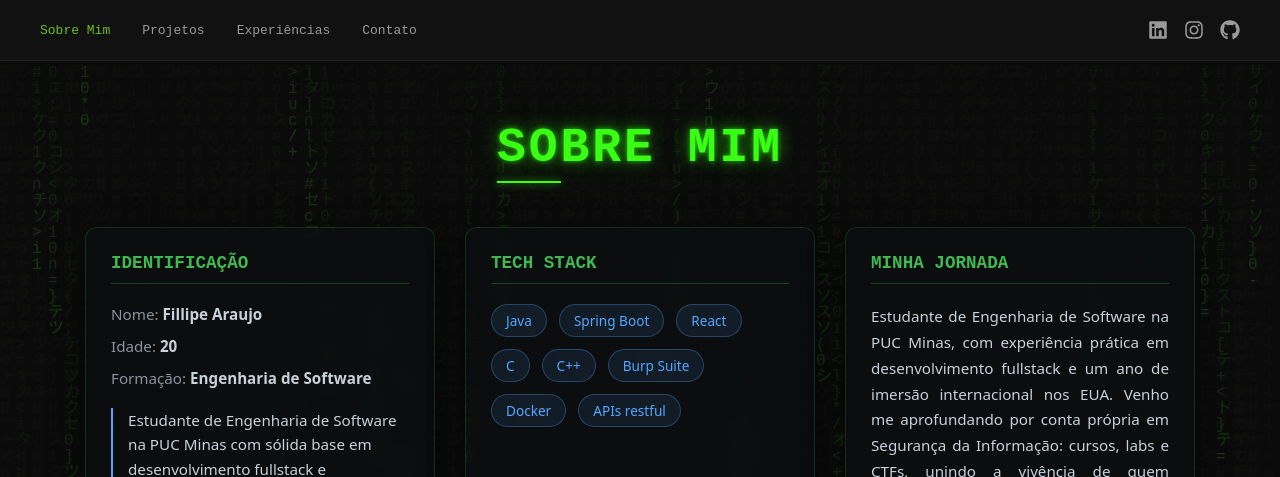
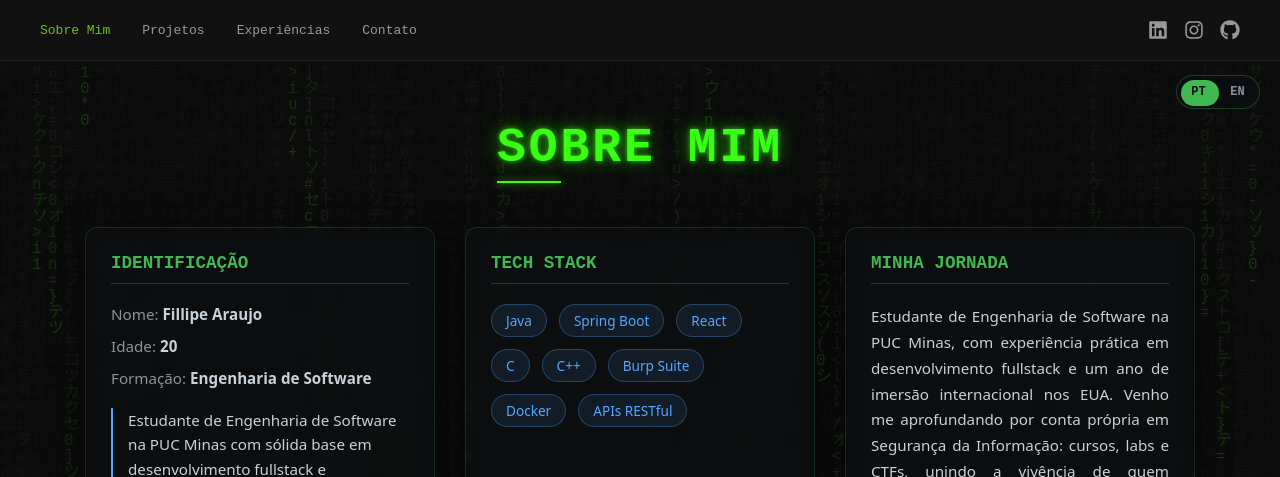
Before and after one commit to FillipeG/portfolio-pessoal, a React (Vite) app: page / in a window 1280 px wide. Shown: the top 477 px of the page. Built offline with nearby package versions, Linux system fonts and the light colour scheme.

Commit message:
feat: adiciona versão bilíngue (PT/EN) na página Sobre Mim

```diff
--- a/src/App.jsx
+++ b/src/App.jsx
@@ -1,4 +1,5 @@
 import { BrowserRouter, Routes, Route } from 'react-router-dom';
+import { LanguageProvider } from './context/LanguageContext';
 import Header from './components/Header';
 import Footer from './components/Footer';
 import SobreMim from './pages/SobreMim';
@@ -8,6 +9,7 @@ import Contato from './pages/Contato';
 
 export default function App() {
   return (
+    <LanguageProvider>
       <BrowserRouter>
         <Header />
         <Routes>
@@ -18,5 +20,6 @@ export default function App() {
         </Routes>
         <Footer />
       </BrowserRouter>
+    </LanguageProvider>
   );
 }
--- /dev/null
+++ b/src/components/LanguageToggle.jsx
@@ -0,0 +1,18 @@
+import { useLanguage } from '../context/LanguageContext';
+import '../styles/LanguageToggle.css';
+
+export default function LanguageToggle() {
+  const { language, toggleLanguage } = useLanguage();
+
+  return (
+    <button
+      className="language-toggle"
+      onClick={toggleLanguage}
+      aria-label="Switch language"
+    >
+      <span className={`lang-option ${language === 'pt' ? 'active' : ''}`}>PT</span>
+      <span className={`lang-option ${language === 'en' ? 'active' : ''}`}>EN</span>
+      <span className={`toggle-slider ${language === 'en' ? 'slide-right' : ''}`} />
+    </button>
+  );
+}
--- /dev/null
+++ b/src/context/LanguageContext.jsx
@@ -0,0 +1,21 @@
+import { createContext, useContext, useState } from 'react';
+
+const LanguageContext = createContext();
+
+export function LanguageProvider({ children }) {
+  const [language, setLanguage] = useState('pt');
+
+  const toggleLanguage = () => {
+    setLanguage((prev) => (prev === 'pt' ? 'en' : 'pt'));
+  };
+
+  return (
+    <LanguageContext.Provider value={{ language, toggleLanguage }}>
+      {children}
+    </LanguageContext.Provider>
+  );
+}
+
+export function useLanguage() {
+  return useContext(LanguageContext);
+}
--- a/src/pages/SobreMim.jsx
+++ b/src/pages/SobreMim.jsx
@@ -1,38 +1,85 @@
 import PageTitle from '../components/PageTitle';
 import MatrixRain from '../components/MatrixRain';
+import LanguageToggle from '../components/LanguageToggle';
+import { useLanguage } from '../context/LanguageContext';
 import '../styles/SobreMim.css';
 
+const content = {
+  pt: {
+    pageTitle: 'Sobre Mim',
+    identificacao: 'IDENTIFICAÇÃO',
+    nomeLabel: 'Nome:',
+    nome: 'Fillipe Araujo',
+    idadeLabel: 'Idade:',
+    idade: '20',
+    formacaoLabel: 'Formação:',
+    formacao: 'Engenharia de Software',
+    bio: `Estudante de Engenharia de Software na PUC Minas com sólida base em
+      desenvolvimento fullstack e experiência prática na construção de
+      aplicações reais. Apaixonado por Cybersecurity desde a infância,
+      atuo ativamente no desenvolvimento técnico na área por meio de cursos,
+      laboratórios práticos e CTFs, unindo a visão de desenvolvimento
+      de software com a mentalidade de segurança ofensiva e defensiva.`,
+    techStack: 'TECH STACK',
+    jornada: 'MINHA JORNADA',
+    jornadaTexto: `Estudante de Engenharia de Software na PUC Minas, com experiência
+      prática em desenvolvimento fullstack e um ano de imersão internacional nos EUA.
+      Venho me aprofundando por conta própria em Segurança da Informação: cursos,
+      labs e CTFs, unindo a vivência de quem desenvolve à capacidade de identificar
+      e corrigir vulnerabilidades. Interesse particular em AppSec e SecOps.`,
+  },
+  en: {
+    pageTitle: 'About Me',
+    identificacao: 'IDENTIFICATION',
+    nomeLabel: 'Name:',
+    nome: 'Fillipe Araujo',
+    idadeLabel: 'Age:',
+    idade: '20',
+    formacaoLabel: 'Education:',
+    formacao: 'Software Engineering',
+    bio: `Software Engineering student at PUC Minas with a solid foundation in
+      fullstack development and hands-on experience building real-world
+      applications. Passionate about Cybersecurity since childhood,
+      I actively work on the technical side of the field through courses,
+      hands-on labs, and CTFs, combining a development mindset with
+      offensive and defensive security thinking.`,
+    techStack: 'TECH STACK',
+    jornada: 'MY JOURNEY',
+    jornadaTexto: `Software Engineering student at PUC Minas, with hands-on
+      fullstack development experience and a year of international immersion
+      in the US. I've been diving deeper into Information Security on my own:
+      courses, labs, and CTFs, combining a developer's perspective with the
+      ability to identify and fix vulnerabilities. Particular interest in
+      AppSec and SecOps.`,
+  },
+};
+
 export default function SobreMim() {
+  const { language } = useLanguage();
+  const t = content[language];
+
   return (
     <section className="sobre-mim-section">
       <MatrixRain />
+      <LanguageToggle />
 
       <div className="sobre-mim-content">
-        <PageTitle>Sobre Mim</PageTitle>
+        <PageTitle>{t.pageTitle}</PageTitle>
 
         <div className="tech-cards-container">
 
-          {}
           <div className="tech-card">
-            <h3> IDENTIFICAÇÃO</h3>
-            <p>Nome: <span>Fillipe Araujo</span></p>
-            <p>Idade: <span>20</span></p>
-            <p>Formação: <span>Engenharia de Software</span></p>
+            <h3>{t.identificacao}</h3>
+            <p>{t.nomeLabel} <span>{t.nome}</span></p>
+            <p>{t.idadeLabel} <span>{t.idade}</span></p>
+            <p>{t.formacaoLabel} <span>{t.formacao}</span></p>
             <div className="bio-box">
-              <p>
-                Estudante de Engenharia de Software na PUC Minas com sólida base em
-                desenvolvimento fullstack e experiência prática na construção de
-                aplicações reais. Apaixonado por Cybersecurity desde a infância,
-                atuo ativamente no desenvolvimento técnico na área por meio de cursos,
-                laboratórios práticos e CTFs, unindo a visão de desenvolvimento
-                 de software com a mentalidade de segurança ofensiva e defensiva.
-              </p>
+              <p>{t.bio}</p>
             </div>
           </div>
 
-          {}
           <div className="tech-card">
-            <h3> TECH STACK</h3>
+            <h3>{t.techStack}</h3>
             <ul className="stack-list">
               <li>Java</li>
               <li>Spring Boot</li>
@@ -41,18 +88,14 @@ export default function SobreMim() {
               <li>C++</li>
               <li>Burp Suite</li>
               <li>Docker</li>
-              <li>APIs restful</li>
+              <li>APIs RESTful</li>
             </ul>
           </div>
 
-          {}
           <div className="tech-card">
-            <h3> MINHA JORNADA</h3>
+            <h3>{t.jornada}</h3>
             <div className="story-content">
-              <p>
-                Estudante de Engenharia de Software na PUC Minas, com experiência prática em desenvolvimento fullstack e um ano de imersão internacional nos EUA. Venho me aprofundando por conta própria em Segurança da Informação: cursos, labs e CTFs, unindo a vivência de quem desenvolve à capacidade de identificar e corrigir vulnerabilidades. Interesse particular em AppSec e SecOps.
-
-              </p>
+              <p>{t.jornadaTexto}</p>
             </div>
           </div>
 
--- /dev/null
+++ b/src/styles/LanguageToggle.css
@@ -0,0 +1,56 @@
+.language-toggle {
+  position: fixed;
+  top: 75px;
+  right: 20px;
+  z-index: 100;
+
+  display: flex;
+  align-items: center;
+  gap: 4px;
+
+  background: rgba(10, 15, 20, 0.6);
+  border: 1px solid rgba(63, 185, 80, 0.3);
+  border-radius: 20px;
+  padding: 4px;
+  width: 84px;
+  height: 34px;
+
+  cursor: pointer;
+  backdrop-filter: blur(8px);
+  overflow: hidden;
+}
+
+.language-toggle:hover {
+  border-color: rgba(63, 185, 80, 0.7);
+}
+
+.lang-option {
+  flex: 1;
+  text-align: center;
+  font-size: 0.75rem;
+  font-family: 'Courier New', Courier, monospace;
+  font-weight: bold;
+  color: #8b949e;
+  z-index: 2;
+  transition: color 0.3s ease;
+}
+
+.lang-option.active {
+  color: #0d1117;
+}
+
+.toggle-slider {
+  position: absolute;
+  top: 4px;
+  left: 4px;
+  width: 38px;
+  height: 26px;
+  background: #3fb950;
+  border-radius: 16px;
+  transition: transform 0.3s ease;
+  z-index: 1;
+}
+
+.toggle-slider.slide-right {
+  transform: translateX(38px);
+}
```
Lines whose indentation alone changed are shown as unchanged.
